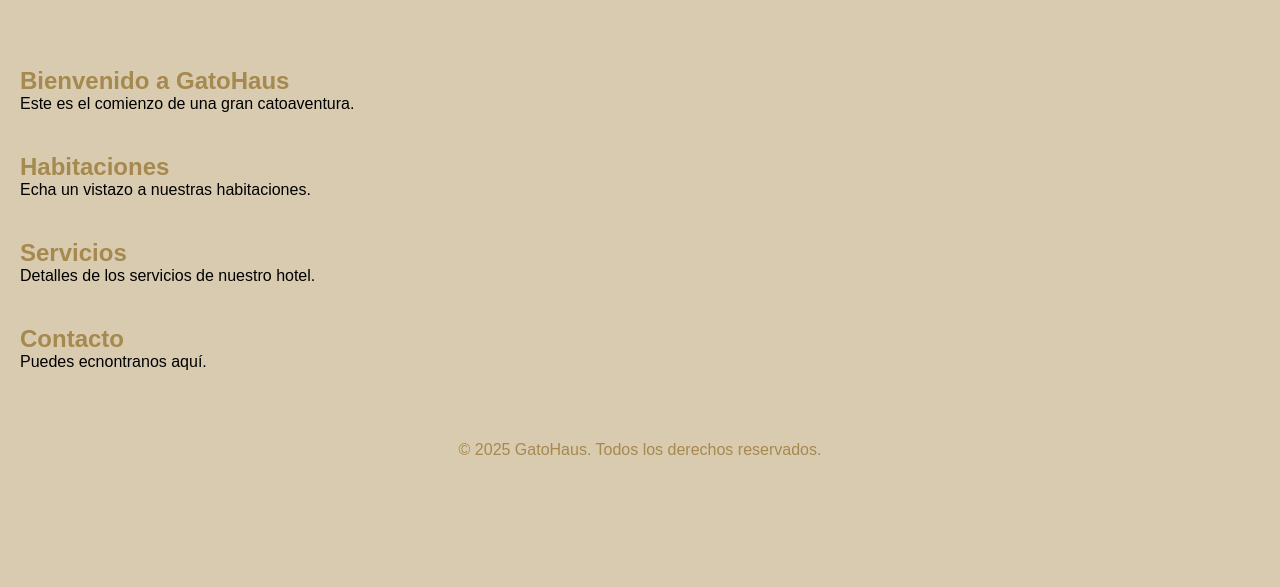
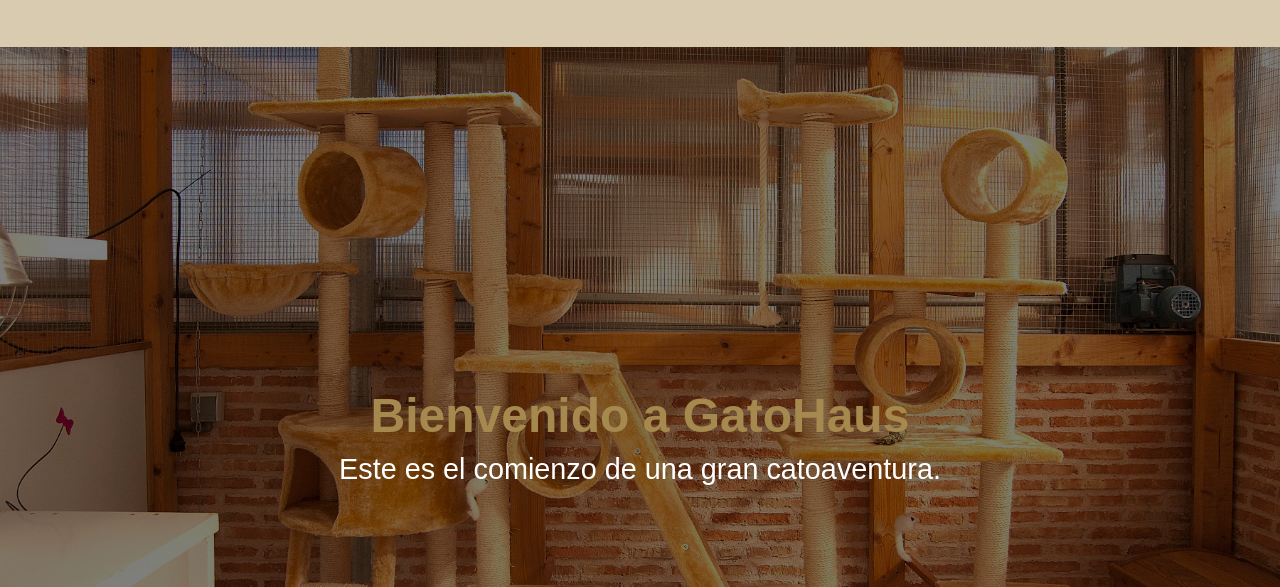
Before and after one commit to ReyesMorales/GatoHaus, a plain HTML site: page frontend/index.html in a window 1280 px wide. Shown: the part 213-800 px from the top of the page. Drawn offline with Linux system fonts and the light colour scheme; no server answers.

Commit message:
feat: add hero section with background image

```diff
--- a/frontend/index.html
+++ b/frontend/index.html
@@ -23,13 +23,16 @@
         </nav>
     </header>
 
+    <!-- Imagen de portada -->
+    <section id="home" class="hero">
+        <div class="hero-content">
+            <h1>Bienvenido a GatoHaus</h1>
+            <p>Este es el comienzo de una gran catoaventura.</p>
+        </div>
+    </section>
+
     <!-- Contenido principal de la página -->
     <main>
-        <section id="home">
-            <h1>Bienvenido a GatoHaus</h1>
-            <p>Este es el comienzo de una gran catoaventura.</p>
-        </section>
-
         <section id="habitaciones">
             <h2>Habitaciones</h2>
             <p>Echa un vistazo a nuestras habitaciones.</p>
--- a/frontend/style.css
+++ b/frontend/style.css
@@ -68,6 +68,44 @@ nav ul li a:hover {
     color: var(--caf-noir);
 }
 
+/*Portada*/
+
+.hero {
+    background: url('../assets/hero-image.jpg') no-repeat center center/cover;
+    height: 100vh;
+    display: flex;
+    justify-content: center;
+    align-items: center;
+    text-align: center;
+    color: white;
+    position: relative;
+}
+
+.hero::before {
+    content: "";
+    position: absolute;
+    top: 0;
+    left: 0;
+    width: 100%;
+    height: 100%;
+    background: rgba(0, 0, 0, 0.5);
+}
+
+.hero-content {
+    position: relative;
+    z-index: 2;
+}
+
+.hero h1 {
+    font-size: 3rem;
+    margin-bottom: 10px;
+}
+
+.hero p {
+    font-size: 1.8rem;
+    margin-bottom: 20px;
+}
+
 /* Sección principal */
 main {
     padding: 20px;
```
Also changed, not shown: assets/hero-image.jpg (added).
